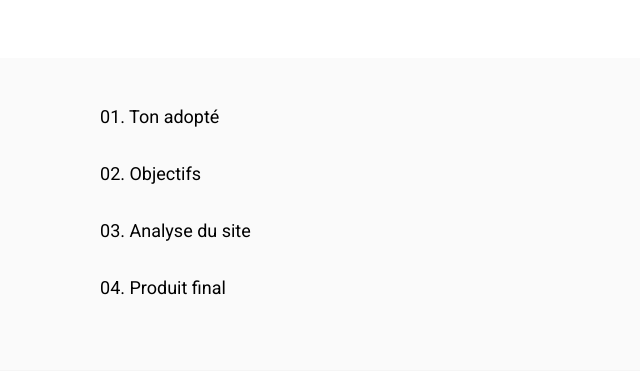
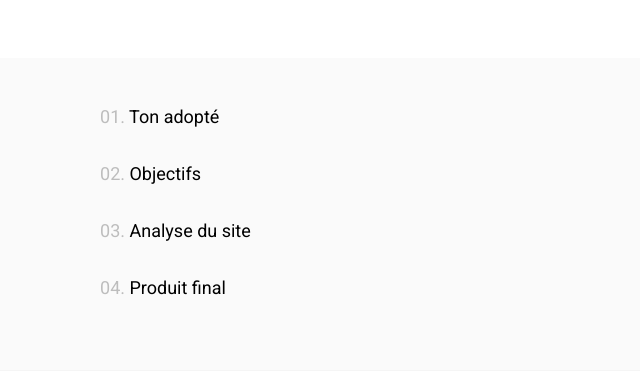
Before and after one commit to maxime-charpentier/maximecharpentier, a PHP site: page /nespresso/index.php in a window 1280 px wide. Shown: the part 1114-1485 px from the top of the page, without its empty margins (0-640 px from the left). Run offline with PHP 8.4, Linux system fonts and the light colour scheme.

Commit message:
Add buttons to project pages summary

```diff
--- a/assets/css/src/project.css
+++ b/assets/css/src/project.css
@@ -119,15 +119,23 @@
 }
 .section__index {
     margin: 0px 0px 36px 0px;
+}
+.section__index:last-child {
+    margin: 0px;
+}
+.section__button {
+    padding: 0px;
     font-family: var(--fontSansSerif);
     font-weight: 400;
     font-size: 18px;
     color: var(--colorPrimaryOne);
+    background-color: transparent;
+    border: none;
+    outline: none;
+    cursor: pointer;
 }
-.section__index:last-child {
-    margin: 0px;
-}
-.section__index::before {
+.section__button::before {
+    color: var(--colorSecondarySix);
     content: '0' counter(index) '. ';
     counter-increment: index;
 }
--- a/nespresso/index.php
+++ b/nespresso/index.php
@@ -22,10 +22,18 @@
         <section class="section section--summary">
             <div class="section__wrapper">
                 <ul class="section__indexes">
-                    <li class="section__index">Ton adopté</li>
-                    <li class="section__index">Objectifs</li>
-                    <li class="section__index">Analyse du site</li>
-                    <li class="section__index">Produit final</li>
+                    <li class="section__index">
+                        <button class="section__button">Ton adopté</button>
+                    </li>
+                    <li class="section__index">
+                        <button class="section__button">Objectifs</button>
+                    </li>
+                    <li class="section__index">
+                        <button class="section__button">Analyse du site</button>
+                    </li>
+                    <li class="section__index">
+                        <button class="section__button">Produit final</button>
+                    </li>
                 </ul>
             </div>
         </section>
```
Also changed, not shown: filmatics/index.php (+18 -6 lines), spotnride/index.php (+9 -3 lines).
